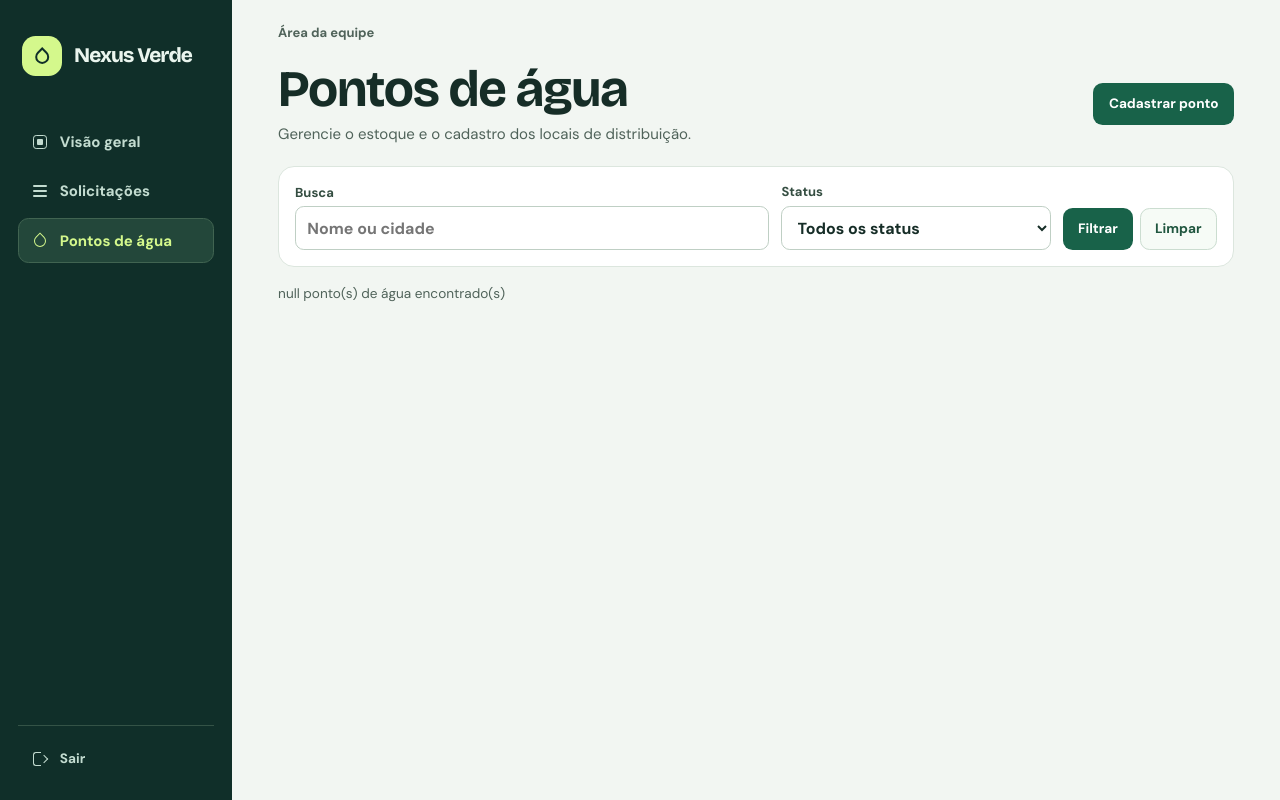
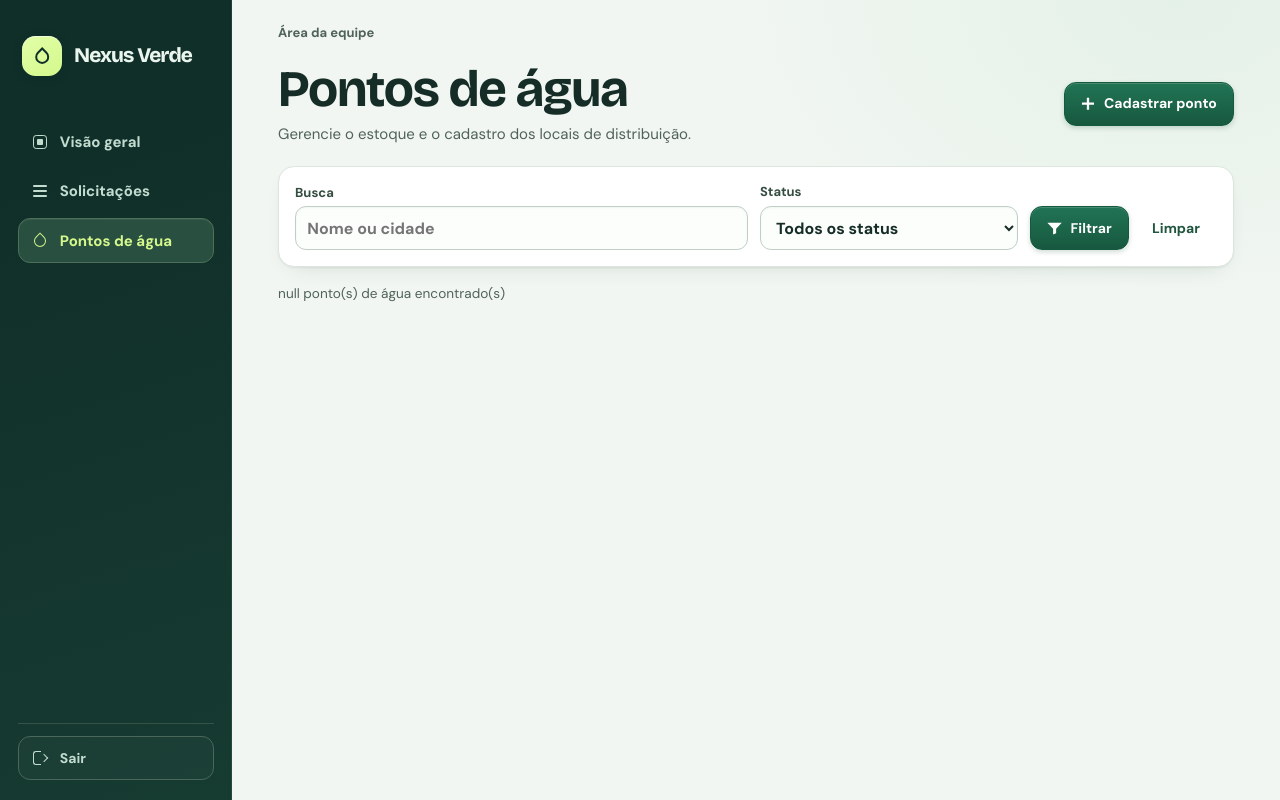
Before and after one commit to EduMollo/Nexus-Verde-Java-GS2026-2, a Spring app: page /painel/pontos in a window 1280 px wide. Run offline with Thymeleaf, Linux system fonts and the light colour scheme; the template is opened without the code that fills it, so the values that code supplies are empty; some of the project's set-up classes (security, data sources, template engines, error pages and the like) are left out, and stand-ins take their place; database files in the repository are not loaded.

Commit message:
Refina botões e superfícies do painel Nexus Verde

```diff
--- a/src/main/resources/static/assets/painel.css
+++ b/src/main/resources/static/assets/painel.css
@@ -11,6 +11,10 @@
     --verde-escuro: #102f29;
     --lima: #d4f88c;
     --foco: #237f63;
+    --sombra-superficie: 0 1px 2px #1a392811, 0 9px 24px -15px #1a39283d;
+    --fundo-botao: linear-gradient(180deg, #217455, #17583f);
+    --fundo-botao-hover: linear-gradient(180deg, #1c694d, #124b36);
+    --sombra-botao: inset 0 1px 0 #ffffff2b, 0 2px 5px #0d4f3433;
     --display: "Bricolage Grotesque", "DM Sans", system-ui, sans-serif;
     font-family: "DM Sans", system-ui, sans-serif;
     color: var(--texto);
@@ -44,6 +48,7 @@ button, input, select, textarea { font: inherit; }
     display: grid;
     grid-template-columns: 14.5rem minmax(0, 1fr);
     min-height: 100vh;
+    background: radial-gradient(ellipse at 92% 0, #e4f1e8 0, transparent 30rem), var(--pagina);
 }
 
 .barra-lateral {
@@ -57,7 +62,8 @@ button, input, select, textarea { font: inherit; }
     min-height: 100dvh;
     padding: 2rem 1.125rem 1.25rem;
     color: #eaf5ee;
-    background: var(--verde-escuro);
+    background: linear-gradient(162deg, var(--verde-escuro) 22%, #163b31);
+    box-shadow: inset -1px 0 #ffffff13;
     --foco: var(--lima);
 }
 
@@ -83,7 +89,11 @@ button, input, select, textarea { font: inherit; }
     border-radius: 0.85rem;
 }
 
-.marca-simbolo { color: var(--verde-escuro); background: var(--lima); }
+.marca-simbolo {
+    color: var(--verde-escuro);
+    background: linear-gradient(145deg, #e2ffa8, var(--lima));
+    box-shadow: inset 0 1px 0 #fff9, 0 2px 8px #09261e40;
+}
 
 .marca-simbolo::before {
     width: 0.9rem;
@@ -101,11 +111,12 @@ button, input, select, textarea { font: inherit; }
     gap: 0.75rem;
     padding: 0.7rem 0.8rem;
     border: 1px solid transparent;
-    border-radius: 0.65rem;
+    border-radius: 0.75rem;
     color: #c3dcd0;
     font-weight: 650;
     white-space: nowrap;
     text-decoration: none;
+    transition: color 150ms ease, background-color 150ms ease, border-color 150ms ease;
 }
 
 .navegacao a:hover, .sair button:hover {
@@ -115,12 +126,20 @@ button, input, select, textarea { font: inherit; }
 
 .navegacao a.selecionado {
     color: var(--lima);
-    border-color: #416451;
-    background: #23473a;
+    border-color: #4c7058;
+    background: #294f40;
+    box-shadow: inset 0 1px 0 #ffffff12;
 }
 
 .sair { margin-top: auto; border-top: 1px solid #345346; padding-top: 0.75rem; }
-.sair button { width: 100%; background: transparent; text-align: left; }
+.sair button {
+    justify-content: flex-start;
+    width: 100%;
+    border-color: #49685b;
+    background: #ffffff06;
+    box-shadow: none;
+    text-align: left;
+}
 .icone { position: relative; display: inline-block; flex: none; width: 1rem; height: 1rem; }
 .icone::before, .icone::after { position: absolute; content: ""; }
 .icone-grade::before { inset: 1px; border: 1.5px solid currentColor; border-radius: 0.2rem; }
@@ -291,21 +314,72 @@ meter::-moz-meter-bar { border-radius: 100vw; background: #477e60; }
 .disponibilidade button { grid-column: 1 / -1; justify-self: start; }
 
 button, .botao, .paginacao a {
-    min-height: 2.65rem;
-    padding: 0.6rem 0.9rem;
-    border: 1px solid transparent;
-    border-radius: 0.6rem;
-    color: #fff;
-    background: var(--verde);
-    font-size: 0.85rem;
-    font-weight: 700;
+    display: inline-flex;
+    align-items: center;
+    justify-content: center;
+    gap: 0.55rem;
+    min-height: 2.75rem;
+    padding: 0.63rem 1rem;
+    border: 1px solid var(--borda-botao, #16593f);
+    border-radius: 0.75rem;
+    color: var(--texto-botao, #fff);
+    background: var(--fundo-botao);
+    box-shadow: var(--sombra-botao);
+    font-size: 0.875rem;
+    font-weight: 750;
+    line-height: 1.2;
+    text-align: center;
+    text-decoration: none;
+    vertical-align: middle;
     cursor: pointer;
+    transition: box-shadow 160ms ease, transform 160ms ease, border-color 160ms ease;
 }
 
-button:hover, .botao:hover { background: #114d39; }
-.botao { display: inline-flex; align-items: center; justify-content: center; text-decoration: none; }
-.secundario, .paginacao a { border-color: #cbddd0; color: #20563f; background: #f6fbf6; }
-.secundario:hover, .paginacao a:hover { background: #e9f4ec; }
+button:hover, .botao:hover, .paginacao a:hover {
+    background: var(--fundo-botao-hover);
+    border-color: var(--borda-botao-hover, var(--borda-botao, #16593f));
+}
+
+button:active, .botao:active, .paginacao a:active {
+    transform: translateY(1px);
+    box-shadow: none;
+}
+
+.secundario, .paginacao a {
+    --fundo-botao: linear-gradient(180deg, #fff, #f1f8f2);
+    --fundo-botao-hover: #e8f3eb;
+    --borda-botao: #c8d9cc;
+    --borda-botao-hover: #a2c1ac;
+    --texto-botao: #20563f;
+    --sombra-botao: inset 0 1px 0 #fff, 0 1px 2px #1a39281a;
+}
+
+.botao-discreto {
+    --fundo-botao: transparent;
+    --fundo-botao-hover: #e8f3eb;
+    --borda-botao: transparent;
+    --borda-botao-hover: #d4e4d8;
+    --texto-botao: #20563f;
+    --sombra-botao: none;
+}
+
+:where(.botao-adicionar, .botao-salvar, .botao-editar, .botao-filtrar, .botao-iniciar, .botao-ia)::before,
+.botao-seta::after {
+    flex: none;
+    width: 0.9rem;
+    height: 0.9rem;
+    background: currentColor;
+    clip-path: var(--icone-botao);
+    content: "";
+}
+
+.botao-adicionar { --icone-botao: polygon(42% 8%, 58% 8%, 58% 42%, 92% 42%, 92% 58%, 58% 58%, 58% 92%, 42% 92%, 42% 58%, 8% 58%, 8% 42%, 42% 42%); }
+.botao-salvar { --icone-botao: polygon(5% 52%, 18% 40%, 37% 61%, 82% 16%, 94% 28%, 37% 86%); }
+.botao-editar { --icone-botao: polygon(11% 68%, 68% 11%, 90% 33%, 33% 90%, 8% 93%); }
+.botao-filtrar { --icone-botao: polygon(0 12%, 100% 12%, 61% 54%, 61% 86%, 40% 94%, 40% 54%); }
+.botao-iniciar { --icone-botao: polygon(21% 9%, 87% 50%, 21% 91%); }
+.botao-ia { --icone-botao: polygon(50% 1%, 64% 35%, 99% 50%, 64% 64%, 50% 99%, 36% 64%, 1% 50%, 36% 35%); }
+.botao-seta { --icone-botao: polygon(53% 9%, 94% 50%, 53% 91%, 41% 79%, 63% 58%, 7% 58%, 7% 42%, 63% 42%, 41% 21%); }
 
 
 label { display: grid; gap: 0.35rem; color: #344d41; font-size: 0.8125rem; font-weight: 700; }
@@ -314,14 +388,18 @@ input, select, textarea {
     min-height: 2.75rem;
     padding: 0.6rem 0.7rem;
     border: 1px solid #bfcfc4;
-    border-radius: 0.55rem;
+    border-radius: 0.68rem;
     color: var(--texto);
-    background: var(--superficie);
+    background: #fcfefc;
+    box-shadow: inset 0 1px 2px #1a39280c;
     font-size: 1rem;
 }
 
+input:hover, select:hover, textarea:hover { border-color: #9cb8a5; }
+input:focus, select:focus, textarea:focus { border-color: var(--foco); background: var(--superficie); }
+
 .paginacao { display: flex; align-items: center; justify-content: center; flex-wrap: wrap; gap: 0.75rem; margin-top: 1.25rem; color: var(--suave); }
-.paginacao a { display: inline-flex; align-items: center; text-decoration: none; }
+.paginacao > span { font-size: 0.85rem; font-weight: 650; }
 .mensagem, .estado-vazio { padding: 0.85rem 1rem; border: 1px solid #c8e4d3; border-radius: 0.7rem; color: #20523a; background: #e7f5ec; }
 .mensagem.aviso { margin-bottom: 1rem; border-color: #eadabc; color: #674a16; background: #fff6e5; }
 .mensagem.erro { border-color: #edcdc9; color: #862e25; background: #fdf0ed; }
@@ -451,6 +529,7 @@ input, select, textarea {
     border: 1px solid var(--linha);
     border-radius: 1rem;
     background: var(--superficie);
+    box-shadow: var(--sombra-superficie);
 }
 .filtros label { flex: 1 1 9rem; }
 .filtros label:first-child { flex: 2 1 14rem; }
--- a/src/main/resources/templates/entrar.html
+++ b/src/main/resources/templates/entrar.html
@@ -5,7 +5,7 @@
     <meta name="viewport" content="width=device-width, initial-scale=1">
     <meta name="theme-color" content="#102f29">
     <title>Entrar · Nexus Verde</title>
-    <link rel="stylesheet" th:href="@{/assets/painel.css(v=2)}">
+    <link rel="stylesheet" th:href="@{/assets/painel.css(v=6)}">
 </head>
 <body class="login">
 <main class="login-pagina">
@@ -29,7 +29,7 @@
             <form th:action="@{/painel/entrar}" method="post" class="login-formulario">
                 <label>E-mail <input type="email" name="username" autocomplete="username" required></label>
                 <label>Senha <input type="password" name="password" autocomplete="current-password" required></label>
-                <button type="submit">Entrar no painel</button>
+                <button class="botao-seta" type="submit">Entrar no painel</button>
             </form>
         </div>
     </section>
--- a/src/main/resources/templates/painel.html
+++ b/src/main/resources/templates/painel.html
@@ -33,7 +33,7 @@
             </div>
             <div class="acoes-titulo">
                 <a class="botao secundario" th:href="@{/painel/solicitacoes}">Ver todas as solicitações</a>
-                <a class="botao" th:href="@{/painel/solicitacoes/nova}">Nova solicitação</a>
+                <a class="botao botao-adicionar" th:href="@{/painel/solicitacoes/nova}">Nova solicitação</a>
             </div>
         </div>
         <p th:if="${prioritarios.isEmpty()}" class="estado-vazio">Nenhuma solicitação aberta.</p>
--- a/src/main/resources/templates/painel/layout.html
+++ b/src/main/resources/templates/painel/layout.html
@@ -5,7 +5,7 @@
     <meta name="viewport" content="width=device-width, initial-scale=1">
     <meta name="theme-color" content="#102f29">
     <title th:text="|${titulo} · Nexus Verde|">Nexus Verde</title>
-    <link rel="stylesheet" th:href="@{/assets/painel.css(v=5)}">
+    <link rel="stylesheet" th:href="@{/assets/painel.css(v=6)}">
 </head>
 <body class="painel">
 <a class="pular" href="#conteudo">Ir para o conteúdo</a>
--- a/src/main/resources/templates/painel/ponto-formulario.html
+++ b/src/main/resources/templates/painel/ponto-formulario.html
@@ -70,8 +70,8 @@
                 </label>
             </fieldset>
             <div class="acoes">
-                <button type="submit">Salvar ponto</button>
-                <a class="botao secundario" th:href="@{/painel/pontos-agua}">Voltar aos pontos</a>
+                <button class="botao-salvar" type="submit">Salvar ponto</button>
+                <a class="botao botao-discreto" th:href="@{/painel/pontos-agua}">Voltar aos pontos</a>
             </div>
         </form>
     </section>
--- a/src/main/resources/templates/painel/pontos.html
+++ b/src/main/resources/templates/painel/pontos.html
@@ -9,7 +9,7 @@
                 <h1 id="titulo-pontos">Pontos de água</h1>
                 <p>Gerencie o estoque e o cadastro dos locais de distribuição.</p>
             </div>
-            <a class="botao" th:href="@{/painel/pontos-agua/novo}">Cadastrar ponto</a>
+            <a class="botao botao-adicionar" th:href="@{/painel/pontos-agua/novo}">Cadastrar ponto</a>
         </div>
         <form class="filtros" method="get" th:action="@{/painel/pontos-agua}">
             <label>Busca
@@ -23,8 +23,8 @@
                 </select>
             </label>
             <div class="filtros-acoes">
-                <button type="submit">Filtrar</button>
-                <a class="botao secundario" th:href="@{/painel/pontos-agua}">Limpar</a>
+                <button class="botao-filtrar" type="submit">Filtrar</button>
+                <a class="botao botao-discreto" th:href="@{/painel/pontos-agua}">Limpar</a>
             </div>
         </form>
         <p class="resultados" th:text="|${pontos.totalElements()} ponto(s) de água encontrado(s)|"></p>
@@ -47,7 +47,7 @@
                            th:value="${ponto.estoqueLitros()}" aria-label="Estoque em litros"></meter>
                 </div>
                 <div class="acoes">
-                    <a class="botao secundario" th:href="@{/painel/pontos-agua/{id}/editar(id=${ponto.id()})}">Editar cadastro</a>
+                    <a class="botao secundario botao-editar" th:href="@{/painel/pontos-agua/{id}/editar(id=${ponto.id()})}">Editar cadastro</a>
                     <details class="disponibilidade">
                         <summary>Atualizar estoque e status</summary>
                         <form method="post" th:action="@{/painel/pontos/{id}/disponibilidade(id=${ponto.id()})}">
@@ -61,7 +61,7 @@
                                 <input name="estoque" type="number" min="0" th:max="${ponto.capacidadeLitros()}"
                                        th:value="${ponto.estoqueLitros()}" required>
                             </label>
-                            <button type="submit">Salvar estoque e status</button>
+                            <button class="botao-salvar" type="submit">Salvar estoque e status</button>
                         </form>
                     </details>
                 </div>
--- a/src/main/resources/templates/painel/solicitacao-cidadao.html
+++ b/src/main/resources/templates/painel/solicitacao-cidadao.html
@@ -10,7 +10,7 @@
                 <h1 id="titulo-registro">Nova solicitação</h1>
                 <p>Selecione o cidadão para quem você está registrando o pedido.</p>
             </div>
-            <a class="botao secundario" th:if="${@acessoUsuarios.podeGerenciar()}"
+            <a class="botao secundario botao-adicionar" th:if="${@acessoUsuarios.podeGerenciar()}"
                th:href="@{/painel/usuarios/novo(paraSolicitacao=true)}">Cadastrar cidadão</a>
         </div>
         <ol class="etapas-registro" aria-label="Etapas do cadastro">
@@ -23,7 +23,7 @@
             </label>
             <div class="filtros-acoes">
                 <button type="submit">Buscar</button>
-                <a class="botao secundario" th:href="@{/painel/solicitacoes/nova}">Limpar</a>
+                <a class="botao botao-discreto" th:href="@{/painel/solicitacoes/nova}">Limpar</a>
             </div>
         </form>
         <p class="estado-vazio" th:if="${cidadaos.content().isEmpty()}">Nenhum cidadão ativo corresponde à busca.</p>
@@ -34,7 +34,7 @@
                         <strong th:text="${cidadao.nome()}"></strong>
                         <small th:text="|Conta #${cidadao.id()}${cidadao.cidade() == null or cidadao.cidade().isBlank() ? '' : ' · ' + cidadao.cidade()}|"></small>
                     </div>
-                    <a class="botao secundario" th:href="@{/painel/solicitacoes/nova/{id}(id=${cidadao.id()})}"
+                    <a class="botao secundario botao-seta" th:href="@{/painel/solicitacoes/nova/{id}(id=${cidadao.id()})}"
                        th:attr="aria-label=|Selecionar ${cidadao.nome()}|">Selecionar</a>
                 </li>
             </ul>
--- a/src/main/resources/templates/painel/solicitacao-formulario.html
+++ b/src/main/resources/templates/painel/solicitacao-formulario.html
@@ -83,9 +83,9 @@
                 </details>
             </fieldset>
             <div class="acoes">
-                <button type="submit" th:text="${pedidoId == null ? 'Cadastrar solicitação' : 'Salvar alterações'}"></button>
-                <a class="botao secundario" th:if="${pedidoId == null}" th:href="@{/painel/solicitacoes}">Cancelar</a>
-                <a class="botao secundario" th:if="${pedidoId != null}" th:href="@{/painel/solicitacoes/{id}(id=${pedidoId})}">Cancelar</a>
+                <button class="botao-salvar" type="submit" th:text="${pedidoId == null ? 'Cadastrar solicitação' : 'Salvar alterações'}"></button>
+                <a class="botao botao-discreto" th:if="${pedidoId == null}" th:href="@{/painel/solicitacoes}">Cancelar</a>
+                <a class="botao botao-discreto" th:if="${pedidoId != null}" th:href="@{/painel/solicitacoes/{id}(id=${pedidoId})}">Cancelar</a>
             </div>
         </form>
     </section>
--- a/src/main/resources/templates/painel/usuario-formulario.html
+++ b/src/main/resources/templates/painel/usuario-formulario.html
@@ -58,9 +58,9 @@
                 </label>
             </fieldset>
             <div class="acoes">
-                <button type="submit" th:text="${paraSolicitacao ? 'Cadastrar e continuar' : 'Cadastrar usuário'}"></button>
-                <a class="botao secundario" th:if="${paraSolicitacao}" th:href="@{/painel/solicitacoes/nova}">Cancelar</a>
-                <a class="botao secundario" th:unless="${paraSolicitacao}" th:href="@{/painel/usuarios}">Voltar à lista</a>
+                <button class="botao-salvar" type="submit" th:text="${paraSolicitacao ? 'Cadastrar e continuar' : 'Cadastrar usuário'}"></button>
+                <a class="botao botao-discreto" th:if="${paraSolicitacao}" th:href="@{/painel/solicitacoes/nova}">Cancelar</a>
+                <a class="botao botao-discreto" th:unless="${paraSolicitacao}" th:href="@{/painel/usuarios}">Voltar à lista</a>
             </div>
         </form>
     </section>
--- a/src/main/resources/templates/painel/usuarios.html
+++ b/src/main/resources/templates/painel/usuarios.html
@@ -9,7 +9,7 @@
                 <h1 id="titulo-usuarios">Usuários</h1>
                 <p>Gerencie as contas da equipe e dos cidadãos.</p>
             </div>
-            <a class="botao" th:href="@{/painel/usuarios/novo}">Novo usuário</a>
+            <a class="botao botao-adicionar" th:href="@{/painel/usuarios/novo}">Novo usuário</a>
         </div>
         <form class="filtros" method="get" th:action="@{/painel/usuarios}">
             <label>Busca
@@ -30,8 +30,8 @@
                 </select>
             </label>
             <div class="filtros-acoes">
-                <button type="submit">Filtrar</button>
-                <a class="botao secundario" th:href="@{/painel/usuarios}">Limpar</a>
+                <button class="botao-filtrar" type="submit">Filtrar</button>
+                <a class="botao botao-discreto" th:href="@{/painel/usuarios}">Limpar</a>
             </div>
         </form>
         <p class="resultados" th:text="|${usuarios.totalElements()} usuário(s) encontrado(s)|"></p>
```
Also changed, not shown: other parts of src/main/resources/static/assets/painel.css (+27 -11 lines), src/main/resources/templates/painel/solicitacao.html (+4 -4 lines), src/main/resources/templates/painel/solicitacoes.html (+4 -4 lines), 1 other file.
